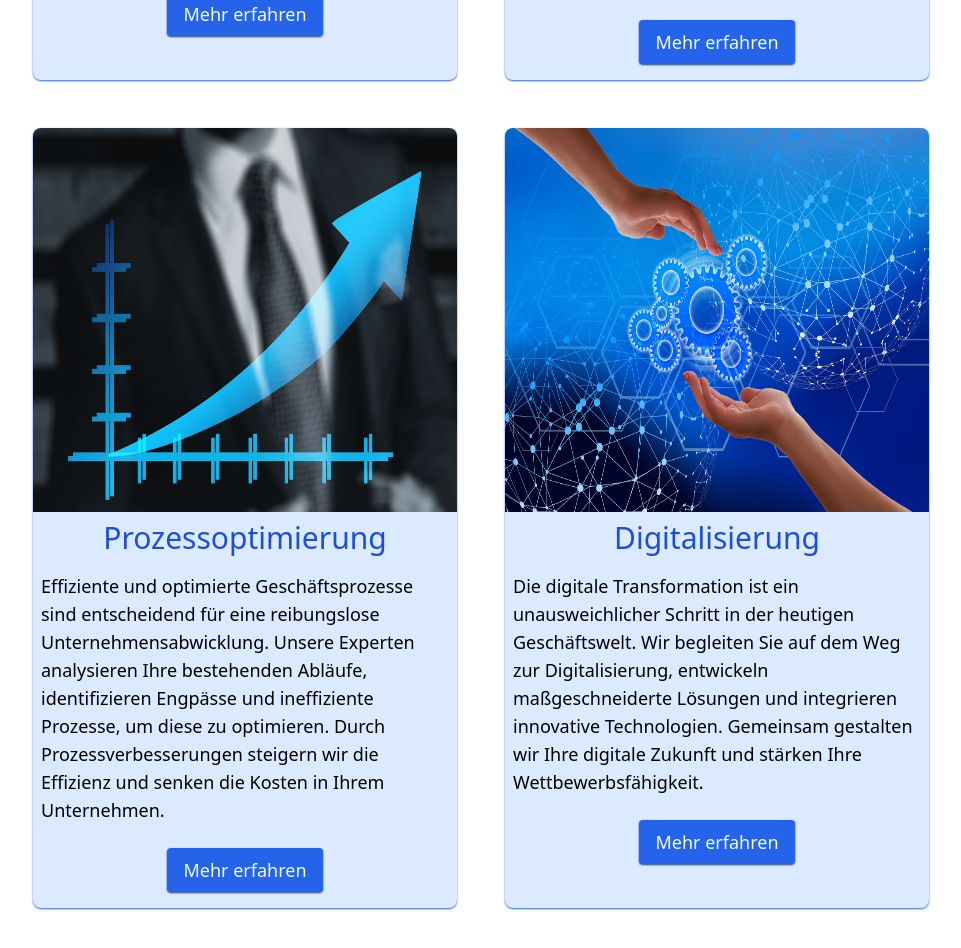
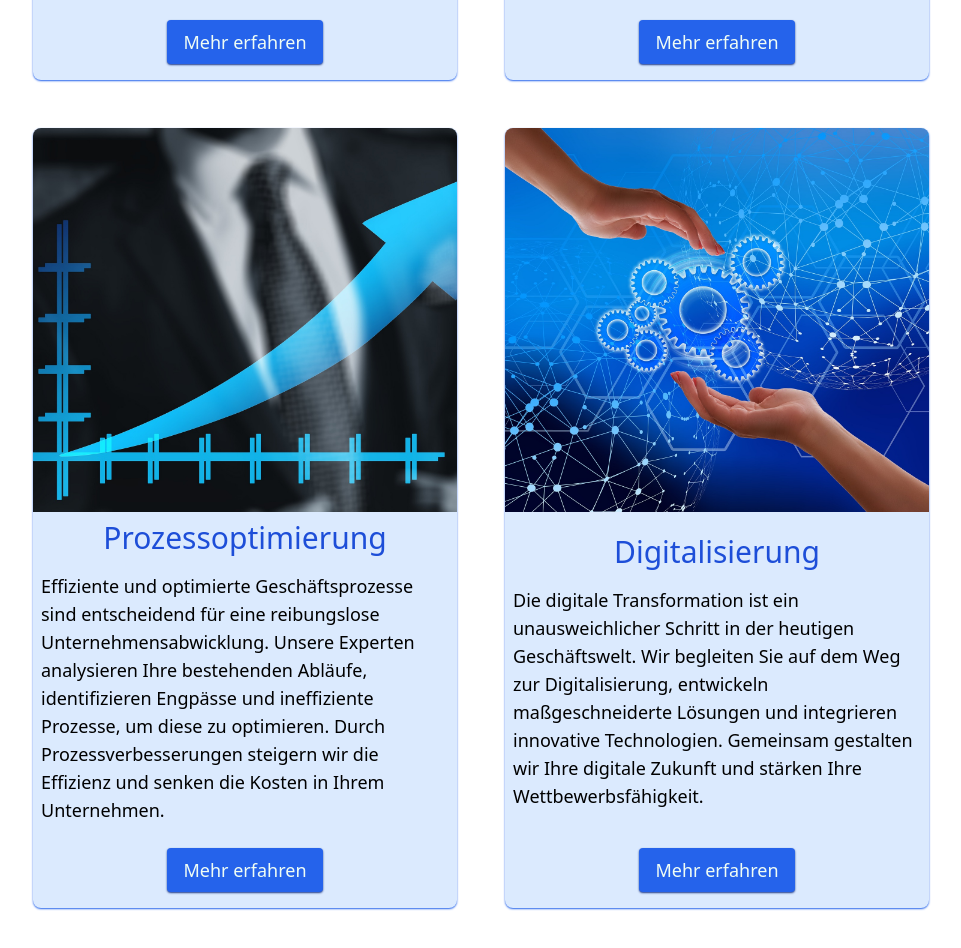
Before and after one commit to Dasajton/htq-agency, a React (Vite) app: page / in a window 1280 px wide. Shown: the part 1880-2828 px from the top of the page, without its empty margins (159-1120 px from the left). Built offline with nearby package versions, Linux system fonts and the light colour scheme.

Commit message:
optimize cards (btn to same line position)

```diff
--- a/src/components/Card.jsx
+++ b/src/components/Card.jsx
@@ -1,18 +1,22 @@
-import ButtonDefault from "./ButtonDefault";
+import ButtonDefault from "./ButtonDefault"
 
 const Card = (props) => {
     return (
         <div className="card bg-blue-100 rounded-lg flex flex-col items-center shadow-sm shadow-blue-600">
-            <img className="rounded-t-lg h-96 w-full object-fill" src={props.image} alt={props.title} />
-            <div className="flex flex-col justify-center items-center">
-            <h2 className="text-2xl sm:text-2xl xl:text-3xl font-medium text-blue-700 p-2">{props.title}</h2>
-            <p className="text-lg p-2">{props.description}</p>
+            <img
+                className="rounded-t-lg h-96 w-full object-cover"
+                src={props.image}
+                alt={props.title}
+            />
+            <div className="flex flex-col flex-1 justify-center items-center">
+                <h2 className="text-2xl sm:text-2xl xl:text-3xl font-medium text-blue-700 p-2">
+                    {props.title}
+                </h2>
+                <p className="text-lg p-2">{props.description}</p>
             </div>
             <ButtonDefault to={props.to} text={props.buttonText} />
-
-
         </div>
     )
 }
 
-export default Card;
+export default Card
```
